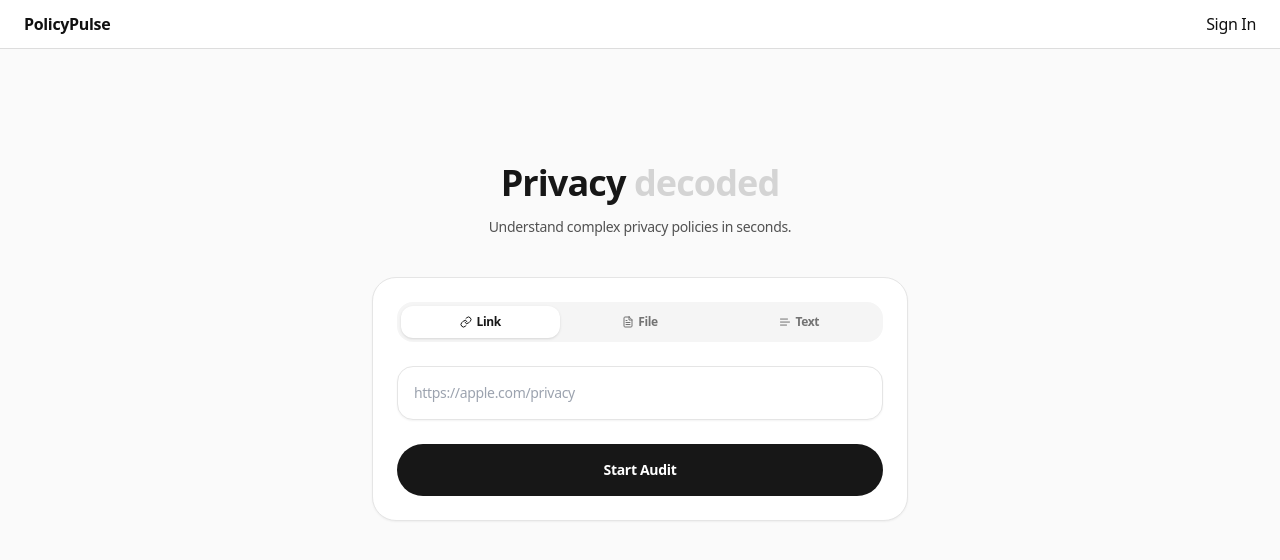
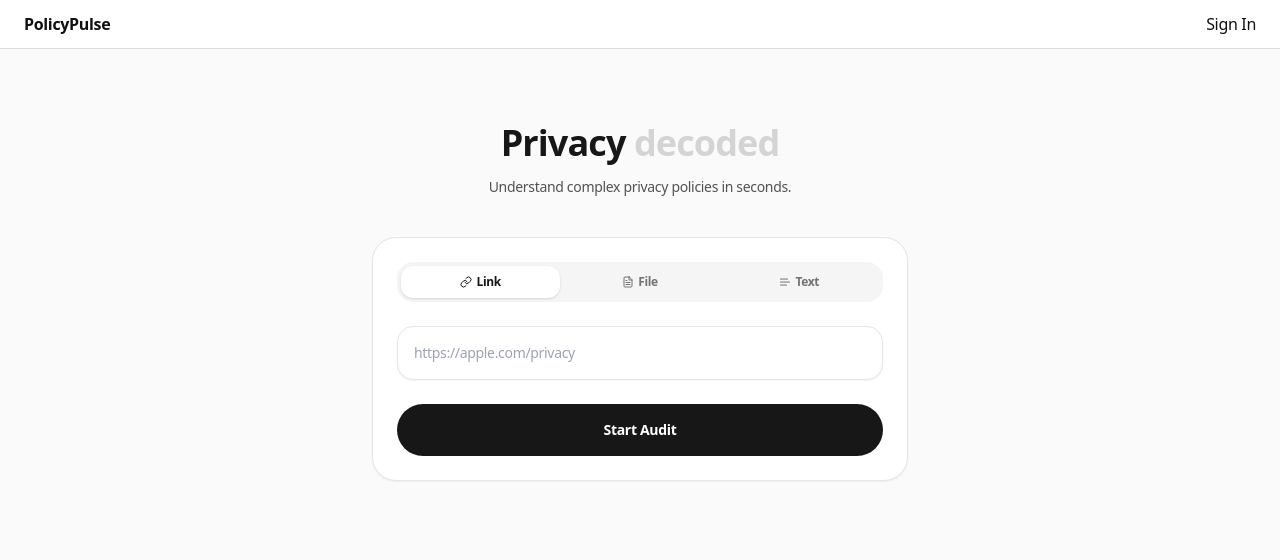
Before and after one commit to hitesh0702/policy-final-, a React (Vite) app: page / in a window 1280 px wide. Shown: the top 560 px of the page. Built offline with nearby package versions, Linux system fonts and the light colour scheme; no server answers.

Commit message:
Update App.tsx

```diff
--- a/App.tsx
+++ b/App.tsx
@@ -16,7 +16,7 @@ const App: React.FC = () => {
       }}
     >
       <Header />
-      <main style={{ paddingTop: 120, paddingBottom: 40 }}>
+      <main style={{ paddingTop: 80 }}>
         <Routes>
           <Route path="/" element={<HomePage />} />
           <Route path="/loading" element={<LoadingPage />} />
```
